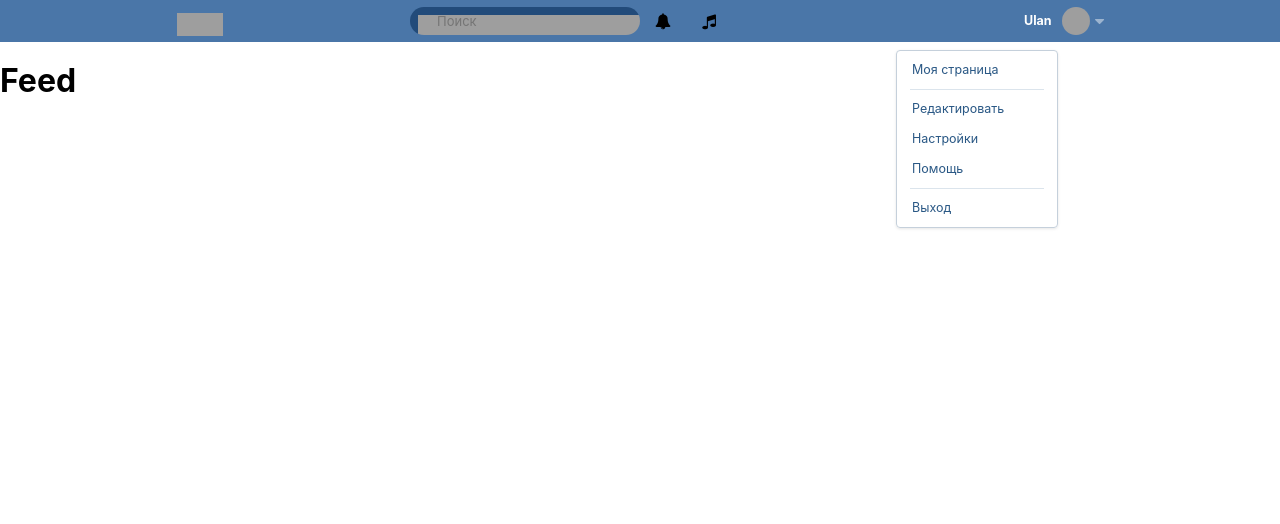
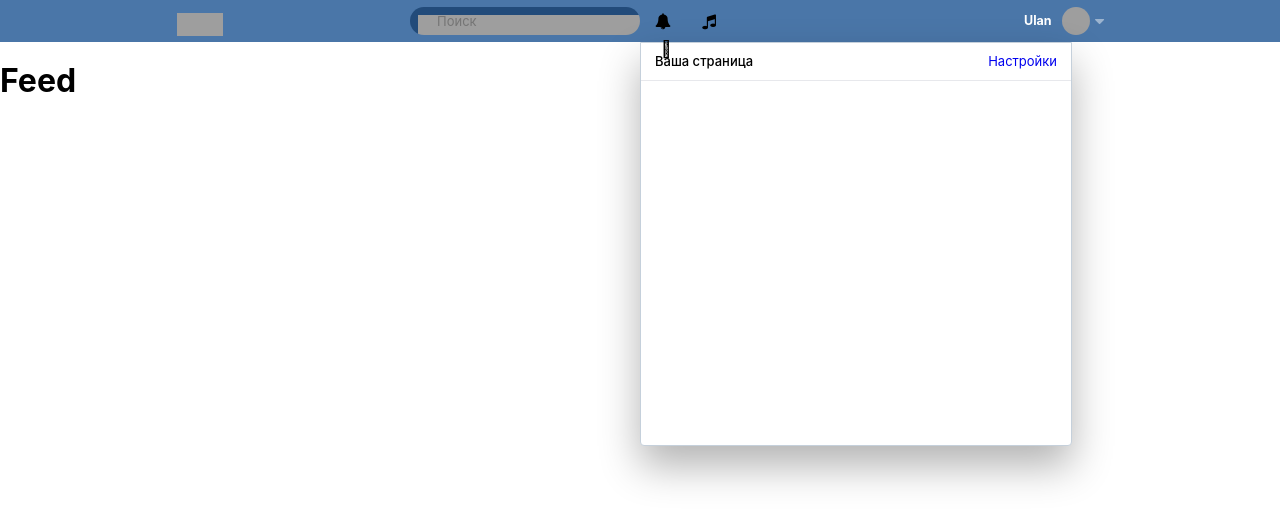
Before and after one commit to dizdostuk/vk-clone, a React (Create React App) app: page / in a window 1280 px wide. Shown: the top 524 px of the page. Built offline with nearby package versions, Linux system fonts and the light colour scheme; grey boxes are pictures that could not be loaded.

Commit message:
Added notify menu block

```diff
--- a/src/components/navbar.css
+++ b/src/components/navbar.css
@@ -59,13 +59,66 @@ div.nav-layout {
   color: #000;
 }
 
+/* Styles for navigation notify */
 .grid-notify-music {
   display: grid;
   grid-template-columns: repeat(2, 46px);
   text-align: center;
   align-items: center;
 }
+.nav-notification-wrap {
+  width: 430px;
+  height: 402px;
+  position: absolute;
+  background-color: #fff;
+  border: 1px solid #c5d0db;
+  border-radius: 0 0 4px 4px;
+  margin-top: 12px;
+  margin-left: 0;
+  box-shadow: 0 20px 40px 0 rgba(0,0,0,.3);
+}
+.nav-notification-wrap::before {
+  border-width: 6px;
+  margin: 0 -6px;
+  border-bottom-color: #fafbfc;
+  position: absolute;
+  pointer-events: none;
+  border: solid transparent;
+  content: '\f0d8';
+  height: 0;
+  width: 0;
+  bottom: 100%;
+  left: 23px;
+}
+.nav-notify-header {
+  display: grid;
+  grid-template-columns: 1fr 1fr;
+  justify-content: space-between;
+  padding: 11px 14px;
+  color: #000;
+  font-size: 13px;
+  font-weight: 400;
+  border-bottom: 1px solid #e7e8ec;
+}
+.nav-notify-header_label {
+  height: 13px;
+  justify-self: start;
+}
+span.nav-notify-header_label_urpage {
+  font-weight: 500;
+  max-width: 160px;
+  overflow: hidden;
+  text-overflow: ellipsis;
+  white-space: nowrap;
+}
+.nav-notify-header_link {
+  font-weight: 400;
+  justify-self: end;
+  text-decoration: none;
+}
 
+
+/* Styles for navigation profile */
 .nav-profile {
   display: grid;
   grid-template-columns: 1fr 1fr 10px;
@@ -96,9 +149,10 @@ div.nav-layout {
 }
 
 .nav-profile-menu {
+  visibility: hidden;
   position: absolute;
-  top: 50px;
-  right: 222px;
+  top: 42px;
+  right: 120px;
   width: 160px;
   border: 1px solid #c5d0db;
   padding: 4px 0;
--- a/src/components/navbar.jsx
+++ b/src/components/navbar.jsx
@@ -22,7 +22,30 @@ const Navbar = () => {
           <div className="grid-item grid-notify-music">
             <div className="notifications">
               <i className="fa fa-bell" />
+              <div className="nav-notification-wrap">
+                <div className="nav-notify-header">
+                  <div className="nav-notify-header_label">
+                    <span className="nav-notify-header_label_urpage">
+                      Ваша страница
+                    </span>
+                  </div>
+                  <Link
+                    to="/settings?act=notify"
+                    className="nav-notify-header_link"
+                  >
+                    Настройки
+                  </Link>
+                </div>
+                <div className="nav-notify-events">
+                  <div className="nav-notify_event">
+                    <img src="" alt="" className="nav-notify_event_image"/>
+                    <div className="nav-notify_event_description"></div>
+                    <div className="nav-notify_event_submenu"></div>
+                  </div>
+                </div>
+              </div>
             </div>
+
             <div className="music">
               <i className="fa fa-music" />
             </div>
@@ -40,13 +63,23 @@ const Navbar = () => {
               </div>
             </div>
             <div className="nav-profile-menu">
-              <Link className="nav-profile-menu_links" to="/mypage">Моя страница</Link>
-              <div className="nav-profile-sep"></div>
-              <Link className="nav-profile-menu_links" to="/edit">Редактировать</Link>
-              <Link className="nav-profile-menu_links" to="/settings">Настройки</Link>
-              <Link className="nav-profile-menu_links" to="/support">Помощь</Link>
-              <div className="nav-profile-sep"></div>
-              <Link className="nav-profile-menu_links" to="/exit">Выход</Link>
+              <Link className="nav-profile-menu_links" to="/mypage">
+                Моя страница
+              </Link>
+              <div className="nav-profile-sep" />
+              <Link className="nav-profile-menu_links" to="/edit">
+                Редактировать
+              </Link>
+              <Link className="nav-profile-menu_links" to="/settings">
+                Настройки
+              </Link>
+              <Link className="nav-profile-menu_links" to="/support">
+                Помощь
+              </Link>
+              <div className="nav-profile-sep" />
+              <Link className="nav-profile-menu_links" to="/exit">
+                Выход
+              </Link>
             </div>
           </div>
         </div>
```
